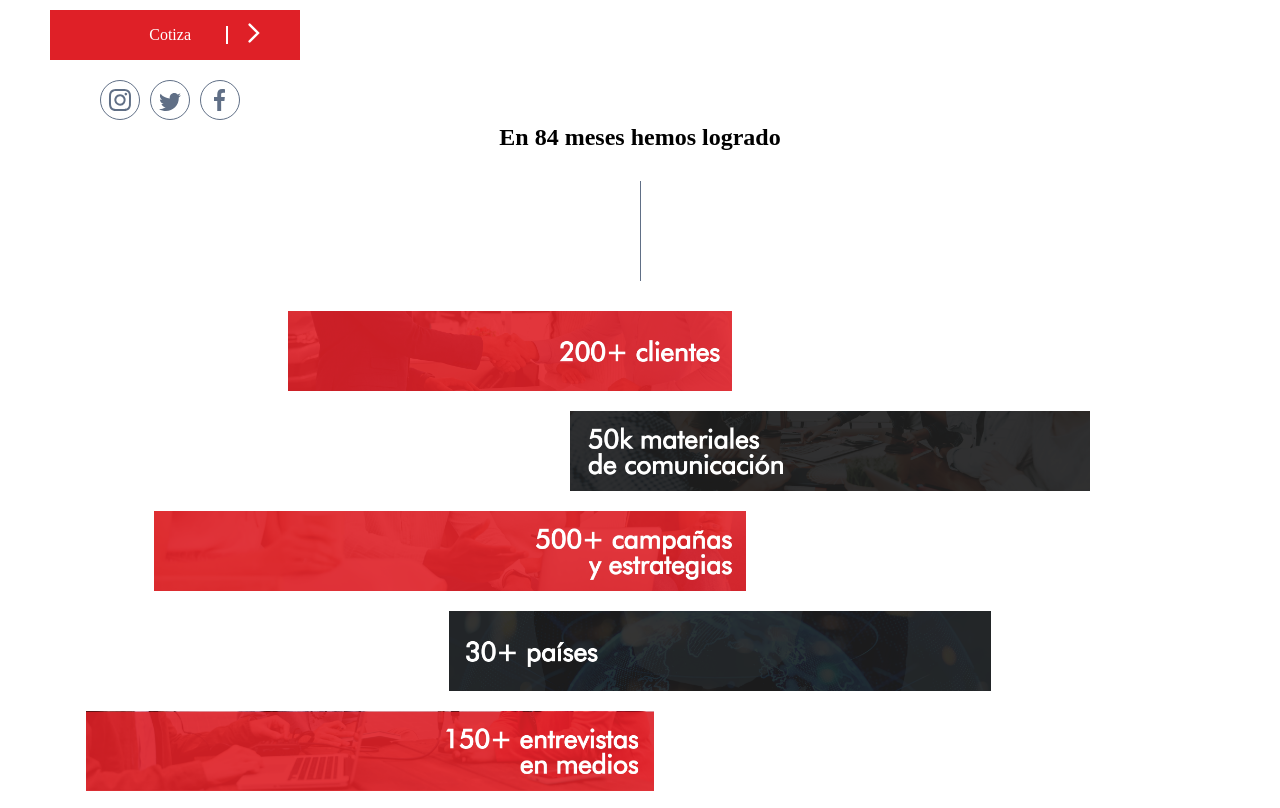
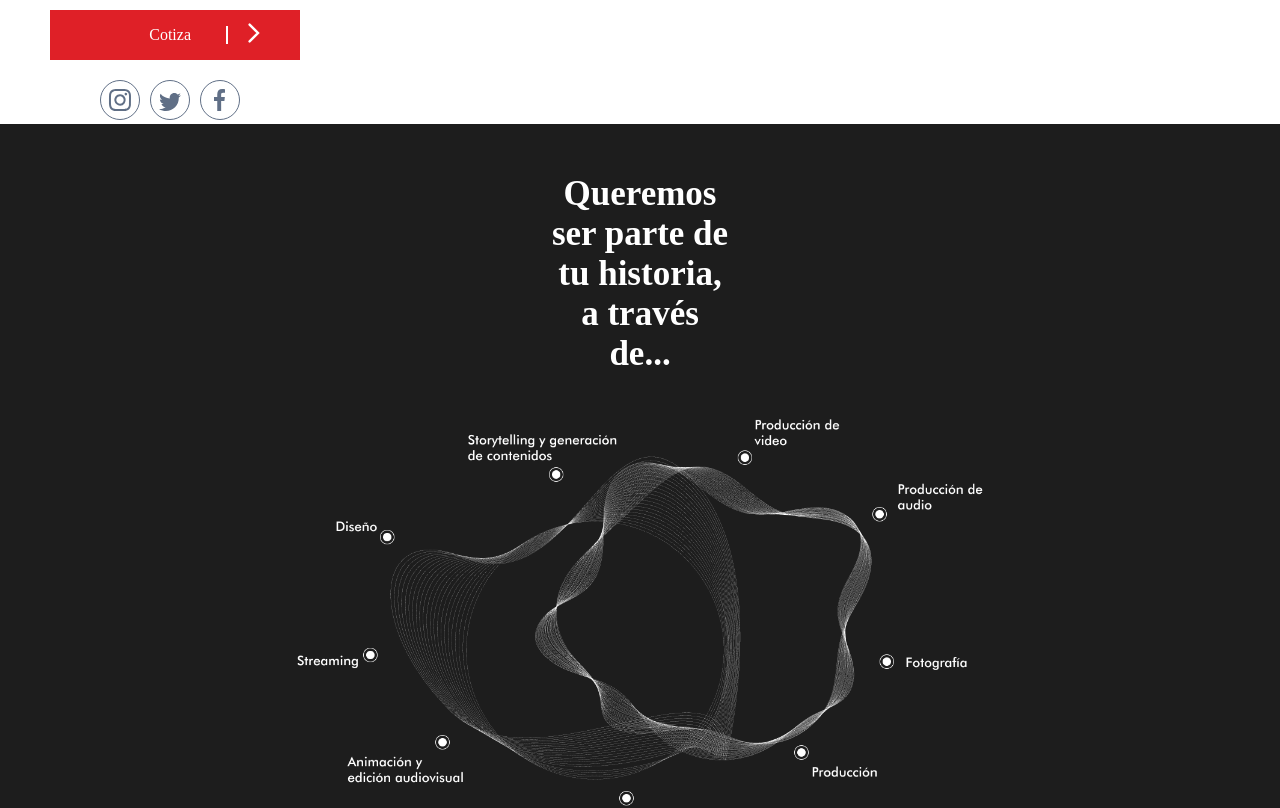
Before and after one commit to msandovalv2022/tolko, a React (Create React App) app: page / in a window 1280 px wide. Shown: the part 200-1008 px from the top of the page. Built offline with nearby package versions, Linux system fonts and the light colour scheme.

Commit message:
NEW FEATURE: Index: se crea sección QUEREMOS SER PARTE DE TU HISTORIA

```diff
--- a/src/App.js
+++ b/src/App.js
@@ -7,15 +7,20 @@ import Logro2 from './assets/img/logro2.png';
 import Logro3 from './assets/img/logro3.png';
 import Logro4 from './assets/img/logro4.png';
 import Logro5 from './assets/img/logro5.png';
+import Ondas from './assets/img/ondas.png';
 
 function App() {
   return (
     <div className="App">
       <Navbar/>
       <Sidebar/>
-      <section className='logros'>
-        <h2 className='cTx'>En 84 meses hemos logrado</h2>
-        <div className='logros__line'>
+      <section class="historia bgBlack">
+        <h3 class='cTx whiteTx'>Queremos ser parte de tu historia, a través de...</h3>
+        <img src={Ondas}/>
+      </section>
+      <section class='logros'>
+        <h2 class='cTx'>En 84 meses</h2>
+        <div class='logros__line'>
           <div></div>
         </div>
         <div className='logros__items'>
--- a/src/styles/views/_index.scss
+++ b/src/styles/views/_index.scss
@@ -36,3 +36,18 @@
     }
   }
 }
+.historia{
+  display: flex;
+  flex-direction: column;
+  justify-content: center;
+  align-items: center;
+  padding: 50px;
+  h3{
+    font-size: 35px;
+    padding-left: 500px;
+    padding-right: 500px;
+  }
+  img{
+    height: 500px;
+  }
+}
```
Also changed, not shown: src/assets/img/ondas.png (added).
